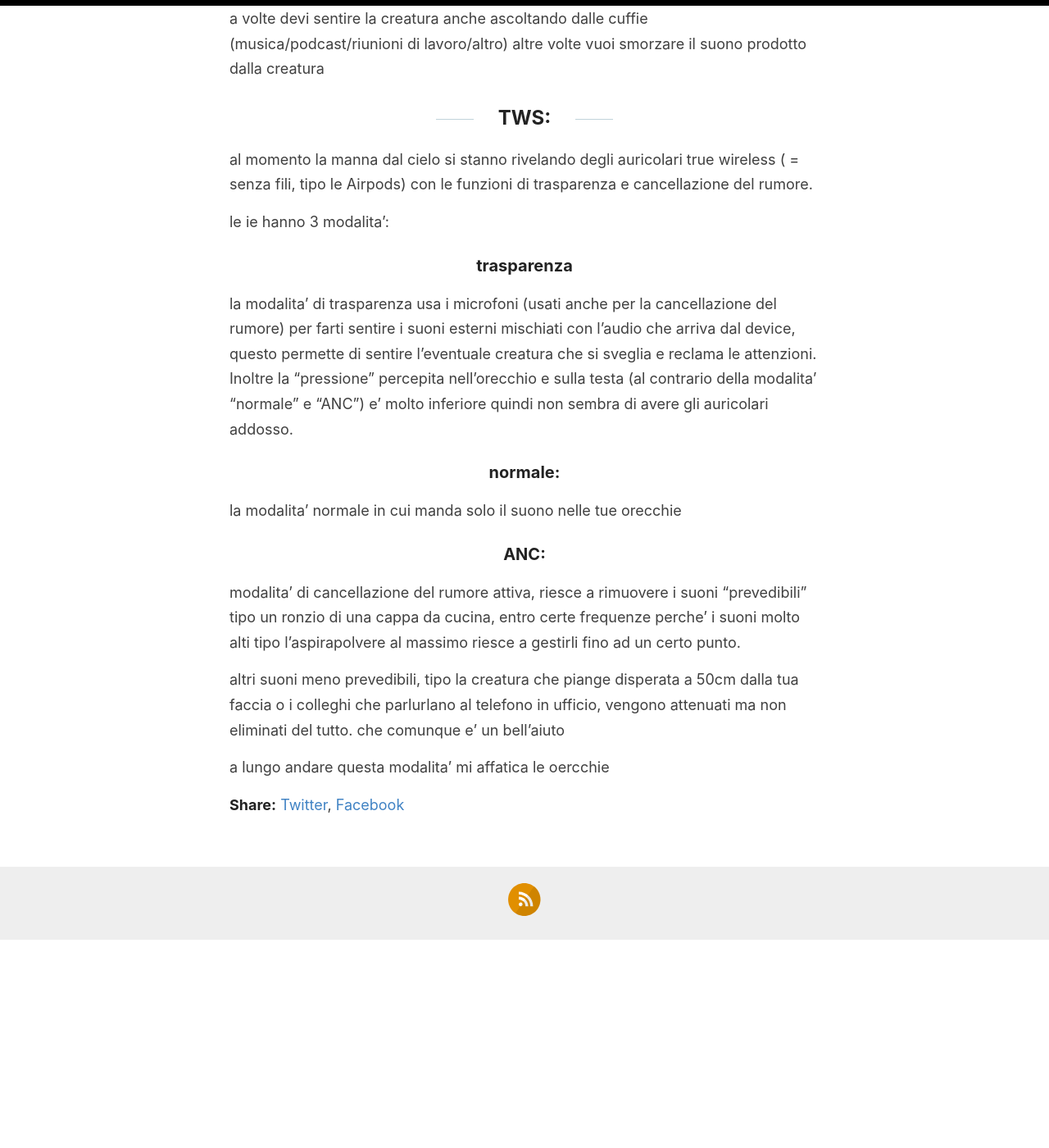
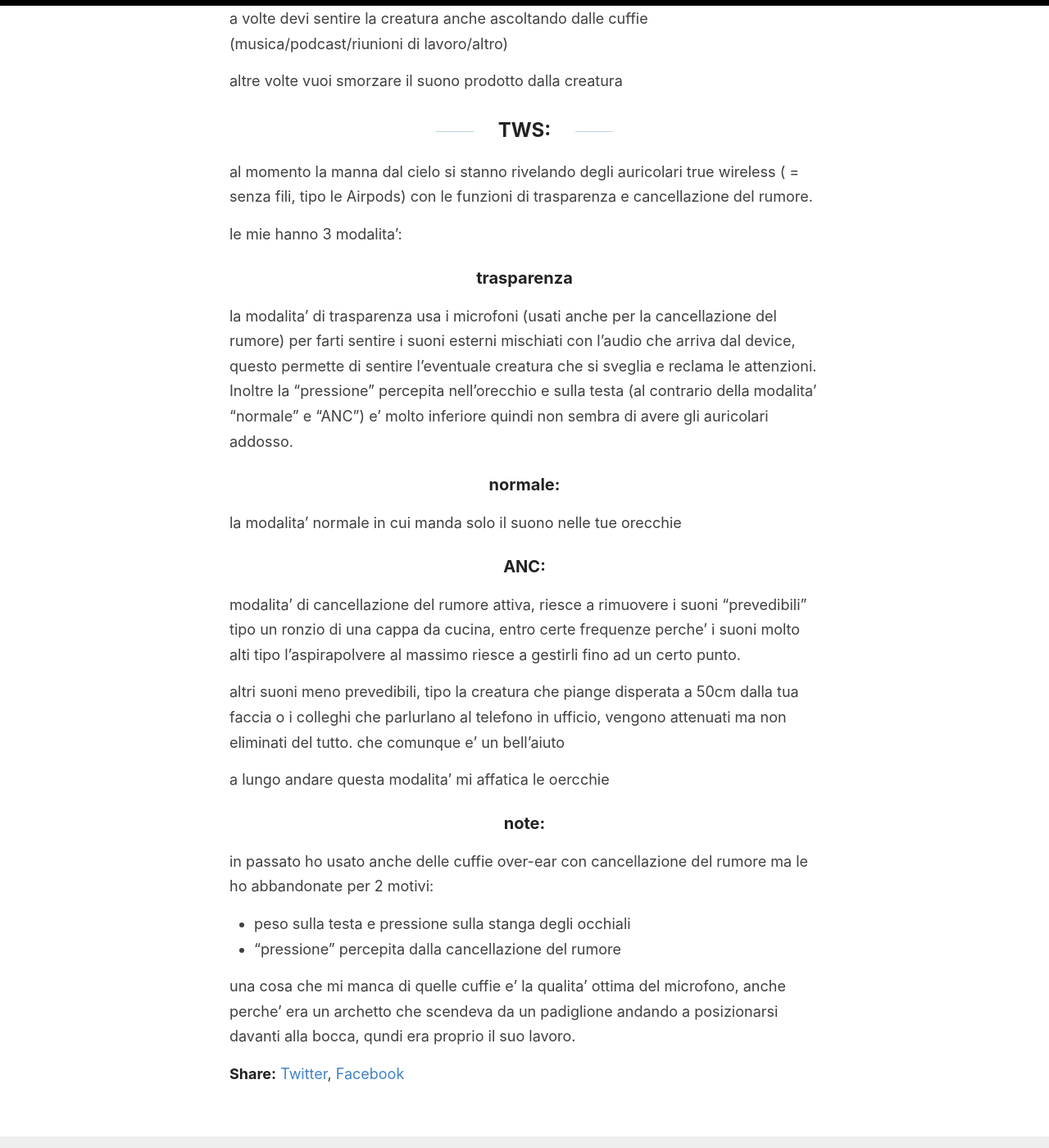
Before and after one commit to robe-varie/robe-varie.github.io, a Jekyll site: the page built from _posts/2023-03-07-slp01_udito.md, in a window 1280 px wide and 1400 px high, scrolled down 334 px. Shown: the whole window at 82% size. Built offline with Jekyll 4.4.1, drawn with Linux system fonts in a browser that asks for light colours; before the commit the page ends 1481 px from its top, so only the background shows below that.

Commit message:
Update 2023-03-07-slp01_udito.md

```diff
--- a/_posts/2023-03-07-slp01_udito.md
+++ b/_posts/2023-03-07-slp01_udito.md
@@ -5,12 +5,13 @@ categories: [paternita]
 ---
 
 a volte devi sentire la creatura anche ascoltando dalle cuffie (musica/podcast/riunioni di lavoro/altro)
+
 altre volte vuoi smorzare il suono prodotto dalla creatura
 
 ## TWS:
 al momento la manna dal cielo si stanno rivelando degli auricolari true wireless ( = senza fili, tipo le Airpods) con le funzioni di trasparenza e cancellazione del rumore.
 
-le ie hanno 3 modalita':
+le mie hanno 3 modalita':
 
 ### trasparenza
 la modalita' di trasparenza usa i microfoni (usati anche per la cancellazione del rumore) per farti sentire i suoni esterni mischiati con l'audio che arriva dal device,
@@ -26,3 +27,10 @@ modalita' di cancellazione del rumore attiva, riesce a rimuovere i suoni "preved
 altri suoni meno prevedibili, tipo la creatura che piange disperata a 50cm dalla tua faccia o i colleghi che parlurlano al telefono in ufficio, vengono attenuati ma non eliminati del tutto. che comunque e' un bell'aiuto
 
 a lungo andare questa modalita' mi affatica le oercchie
+
+### note:
+in passato ho usato anche delle cuffie over-ear con cancellazione del rumore ma le ho abbandonate per 2 motivi:
+- peso sulla testa e pressione sulla stanga degli occhiali
+- "pressione" percepita dalla cancellazione del rumore
+
+una cosa che mi manca di quelle cuffie e' la qualita' ottima del microfono, anche perche' era un archetto che scendeva da un padiglione andando a posizionarsi davanti alla bocca, qundi era proprio il suo lavoro.
```
